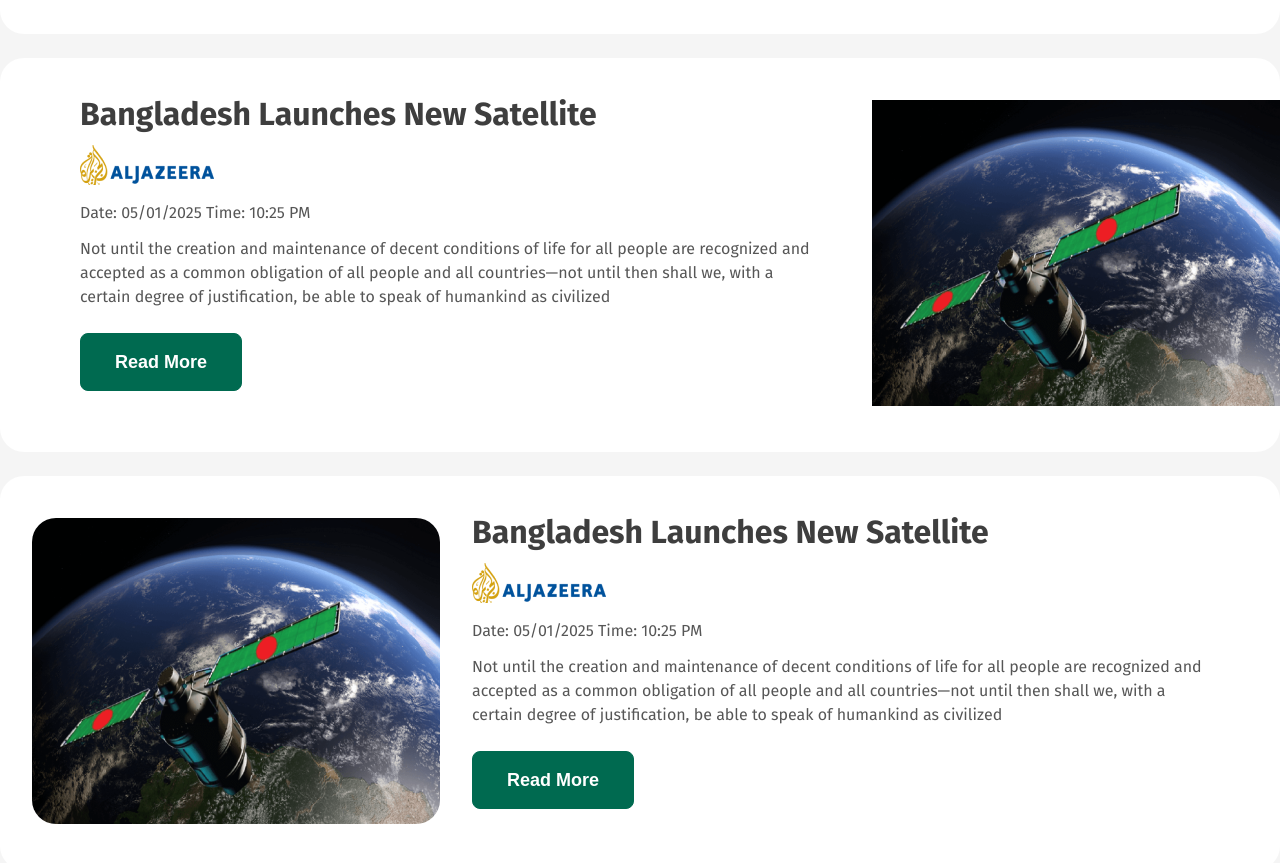
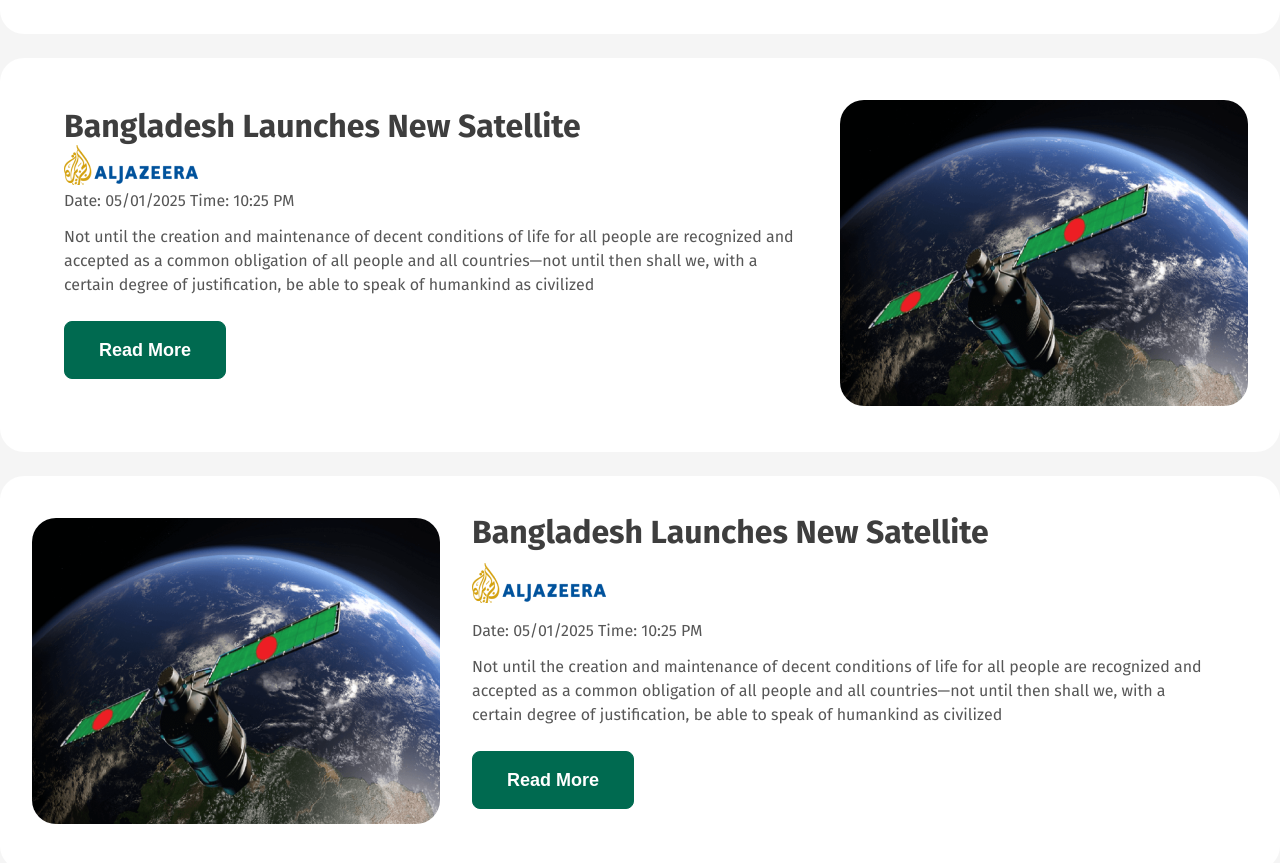
Before and after one commit to touhidulemroz/Bangladesh_2.0, a plain HTML site: page index.html in a window 1280 px wide. Shown: the part 2297-3160 px from the top of the page. Drawn offline with Linux system fonts and the light colour scheme.

Commit message:
bug fixed on recent section

```diff
--- a/index.html
+++ b/index.html
@@ -151,7 +151,7 @@
           <div class="mid-recent-container-img-card">
             <img src="assets/images/satelite.png" alt="" />
           </div>
-          <div class="recent-container-news-card">
+          <div class="mid-recent-container-news-card">
             <h1>Bangladesh Launches New Satellite</h1>
             <img src="assets/images/al-jazeera.png" alt="" />
             <p>
--- a/styles/main.css
+++ b/styles/main.css
@@ -492,6 +492,7 @@ body {
   width: 1280px;
   height: 402px;
   display: flex;
+  /* padding: 24px; */
   flex-direction: row-reverse;
   justify-content: flex-start;
   align-items: center;
@@ -525,10 +526,15 @@ body {
   text-align: left;
 }
 
-.mid-recent-container-news-card img {
-  width: 134px;
-  height: 40px;
-  margin: 12px 0px;
+.mid-recent-container-img-card img {
+  position: static;
+  width: 408px;
+  height: 306px;
+  margin: 0px 32px;
+  border-radius: 24px;
+  background: url(image);
+
+
 }
 
 .mid-recent-container-news-card p {
```
